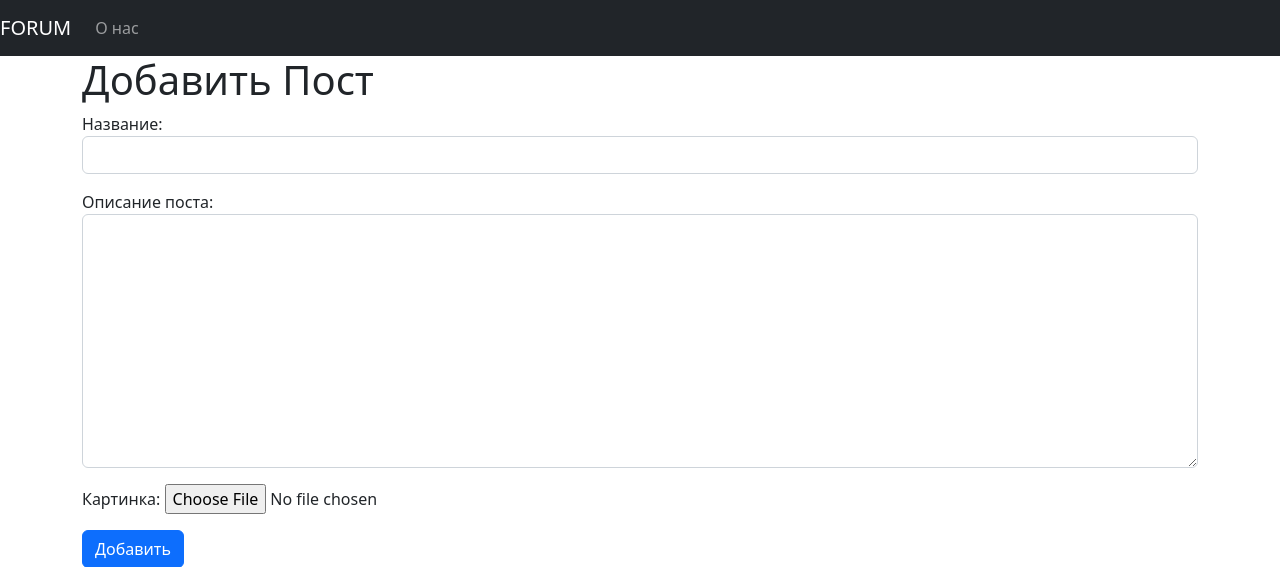
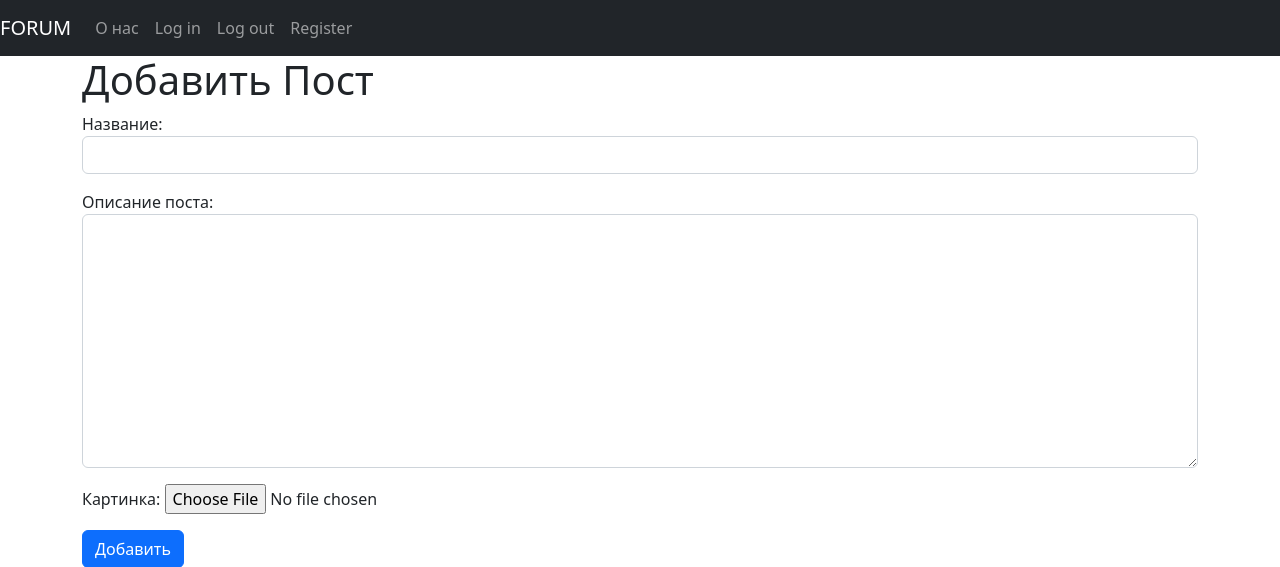
Before and after one commit to ggase54/romanbashkatov, a Django app: page /create_post/ in a window 1280 px wide. Shown: the top 567 px of the page. Run offline with Django 4.2, Linux system fonts and the light colour scheme.

Commit message:
lesson-1

```diff
--- a/forum_pr/settings.py
+++ b/forum_pr/settings.py
@@ -27,6 +27,7 @@ INSTALLED_APPS = [
     'django.contrib.messages',
     'django.contrib.staticfiles',
     'service.apps.ServiceConfig',
+    'crispy_forms',
 ]
 
 MIDDLEWARE = [
@@ -120,6 +121,11 @@ STATIC_ROOT = os.path.join(BASE_DIR, 'root/static')
 MEDIA_URL = '/media/'
 MEDIA_ROOT = os.path.join(BASE_DIR, 'media')
 
+LOGIN_REDIRECT_URL = 'index'
+LOGOUT_REDIRECT_URL = 'index'
+
+CRISPY_TEMPLATE_PACK = 'bootstrap4'
+
 # Default primary key field type
 # https://docs.djangoproject.com/en/4.0/ref/settings/#default-auto-field
 
--- a/manage.py
+++ b/manage.py
@@ -1,6 +1,5 @@
 import os
 import sys
-
 
 def main():
     """Run administrative tasks."""
@@ -15,6 +14,5 @@ def main():
         ) from exc
     execute_from_command_line(sys.argv)
 
-
 if __name__ == '__main__':
     main()
--- a/service/forms.py
+++ b/service/forms.py
@@ -1,5 +1,7 @@
 from django import forms
 from .models import Post, Comment
+from django.contrib.auth.forms import UserCreationForm
+from django.contrib.auth.models import User
 
 class PostForm(forms.ModelForm):
   class Meta:
@@ -16,3 +18,8 @@ class CommentForm(forms.ModelForm):
     widgets = {
       'description': forms.Textarea(attrs={'class': 'form-control'})
     }
+
+class UserRegisterForm(UserCreationForm):
+  class Meta:
+    model = User
+    fields = ['username', 'email', 'password1', 'password2']
--- a/service/views.py
+++ b/service/views.py
@@ -1,7 +1,7 @@
 from django.shortcuts import render
 from .models import Post, Comment
 from django.views.generic import ListView, DeleteView, CreateView, UpdateView, DetailView
-from .forms import PostForm, CommentForm
+from .forms import PostForm, CommentForm, UserRegisterForm
 from django.urls import reverse_lazy
 
 def about(req):
@@ -11,6 +11,11 @@ class PostsView(ListView):
   model = Post
   template_name = 'index.html'
   ordering = ['created_at']
+
+class RegisterForm(CreateView):
+  form_class = UserRegisterForm
+  template_name = 'register.html'
+  success_url = reverse_lazy('login')
 
 class DetailPostView(DetailView):
   model = Post
--- a/templates/navbar.html
+++ b/templates/navbar.html
@@ -5,11 +5,10 @@
         <span class="navbar-toggler-icon"></span>
     </button>
     <div class="collapse navbar-collapse" id="navbarNav">
-        <ul class="navbar-nav">
-            <li class="nav-item">
+        <div class="navbar-nav">
                 <a class="nav-link" href="{% url 'about' %}">О нас</a>
-            </li>
-            </li>
-        </ul>
-    </div>
+                <a class="nav-link" href="{% url 'login' %}">Log in</a>
+                <a class="nav-link" href="{% url 'logout' %}">Log out</a>
+                <a class="nav-link" href="{% url 'register' %}">Register</a>
+        </div>
 </nav>
```
Also changed, not shown: service/urls2.py (+6 -2 lines), templates/detail_post.html (+13 -6 lines), templates/create_post.html (indentation only), templates/index.html (indentation only).
